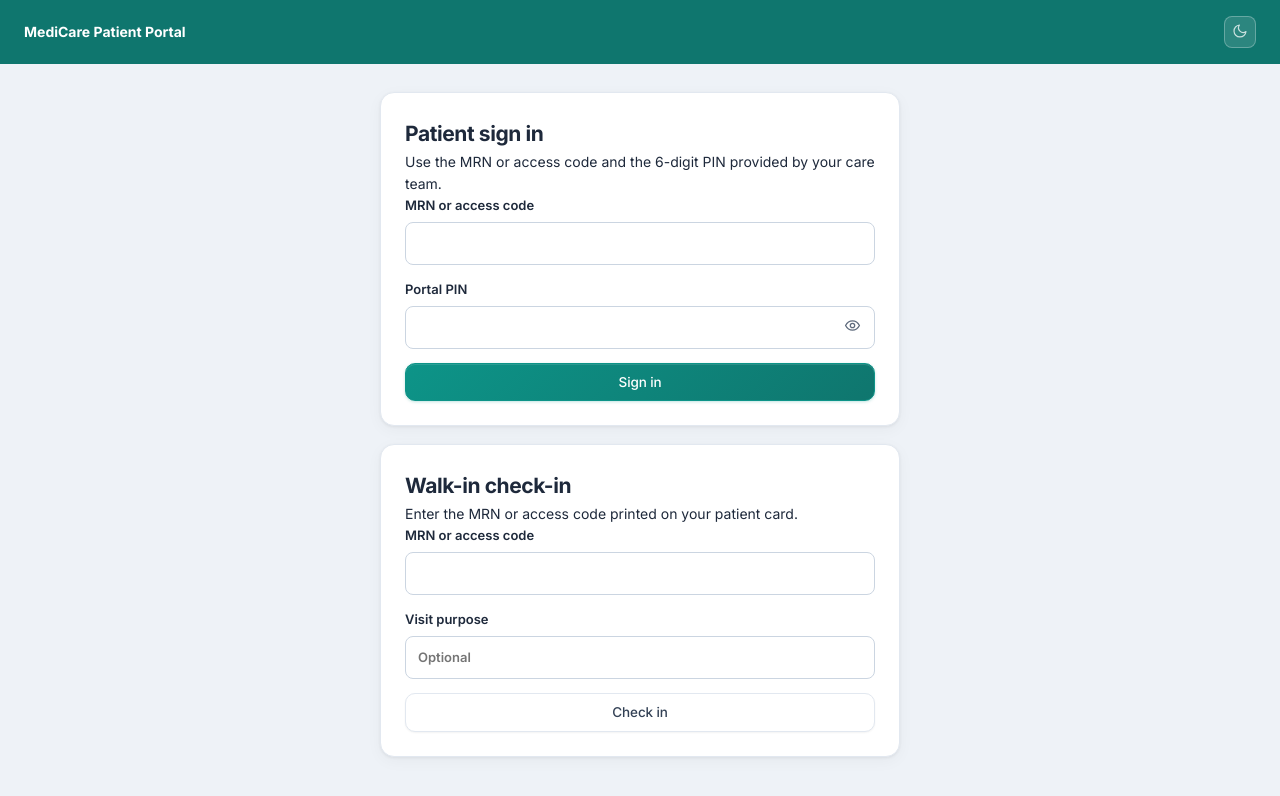
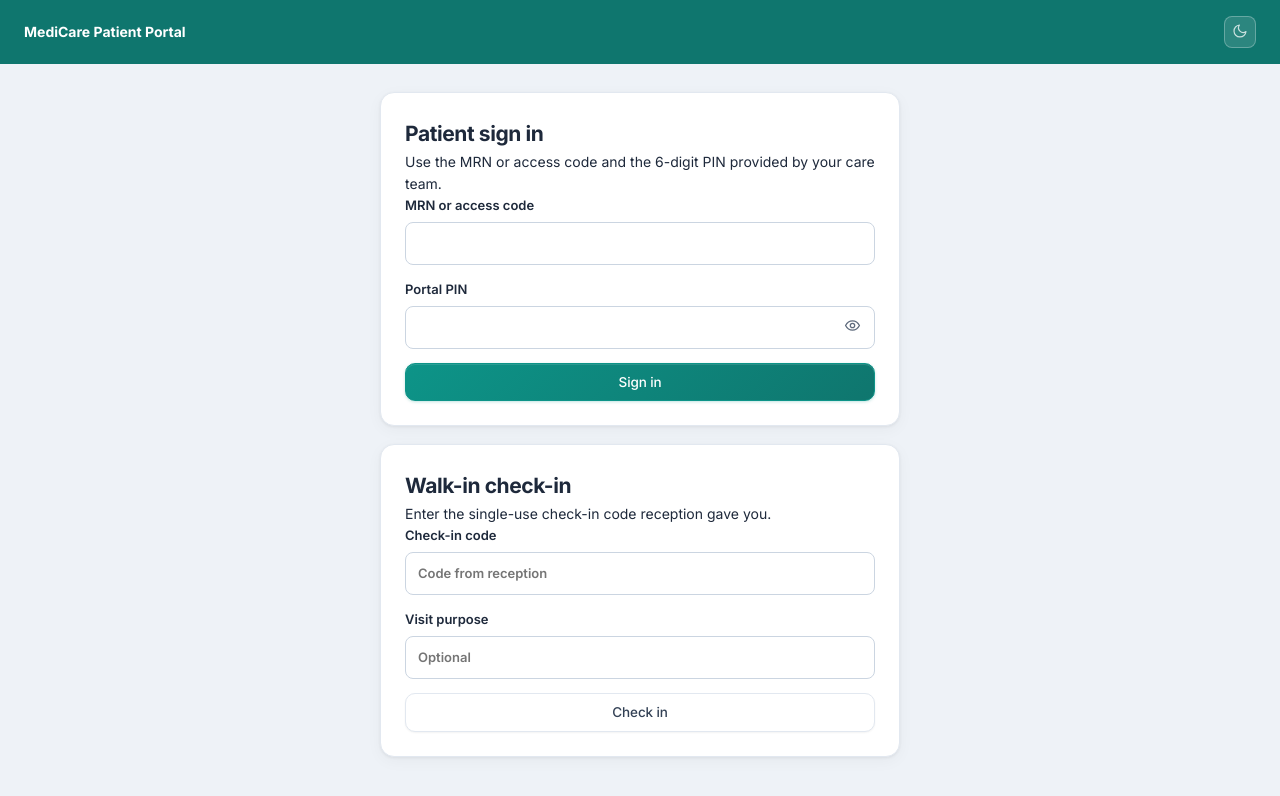
Before and after one commit to Salomo794/hospital-management-system, a Vue app in the folder client/: page /portal in a window 1280 px wide. Shown: the top 796 px of the page. Built offline with nearby package versions, Linux system fonts and the light colour scheme.

Commit message:
AppJet agent update (2 files)
- Edit client/src/views/portal/PatientPortal.vue
- Edit client/src/views/portal/PatientPortal.vue

```diff
--- a/client/src/views/portal/PatientPortal.vue
+++ b/client/src/views/portal/PatientPortal.vue
@@ -175,9 +175,19 @@
 
       <section class="portal-card kiosk-card">
         <h2>Walk-in check-in</h2>
-        <p>Enter the MRN or access code printed on your patient card.</p>
+        <p v-if="patient">Confirm your arrival and we will add you to today's queue.</p>
+        <p v-else>Enter the single-use check-in code reception gave you.</p>
         <form @submit.prevent="checkIn">
-          <label>MRN or access code<input v-model.trim="checkinForm.identifier" required /></label>
+          <label v-if="!patient">
+            Check-in code
+            <input
+              v-model.trim="checkinForm.checkin_token"
+              required
+              autocomplete="one-time-code"
+              spellcheck="false"
+              placeholder="Code from reception"
+            />
+          </label>
           <label>Visit purpose<input v-model.trim="checkinForm.purpose" placeholder="Optional" /></label>
           <button class="btn btn-secondary" :disabled="checkingIn">{{ checkingIn ? 'Checking in…' : 'Check in' }}</button>
         </form>
@@ -217,7 +227,7 @@ export default {
     const patient = ref(getStoredJson('portal-patient', value => !!value?.id))
     const loginForm = reactive({ identifier: '', portal_pin: '' })
     const showPin = ref(false)
-    const checkinForm = reactive({ identifier: '', purpose: '' })
+    const checkinForm = reactive({ checkin_token: '', purpose: '' })
     const activeTab = ref('appointments')
     const loading = ref(false)
     const loggingIn = ref(false)
```
